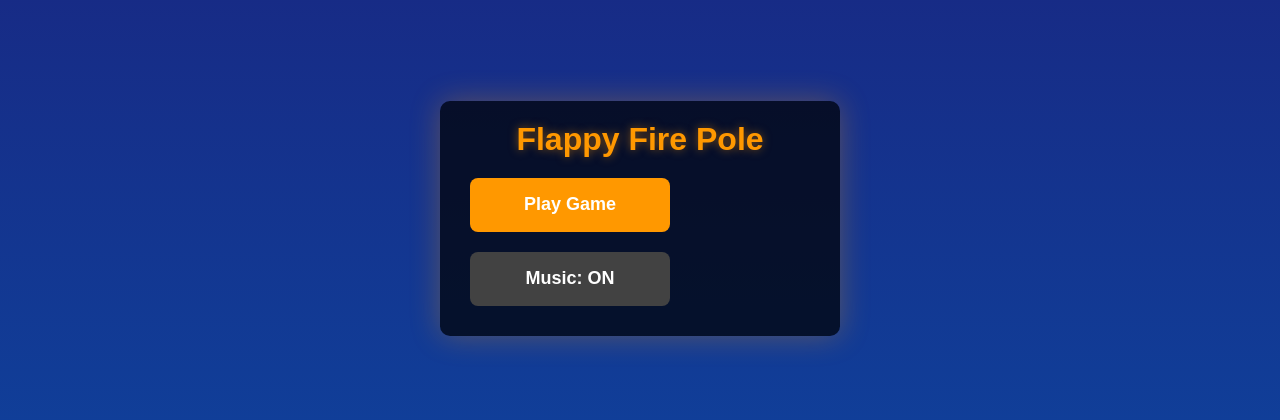
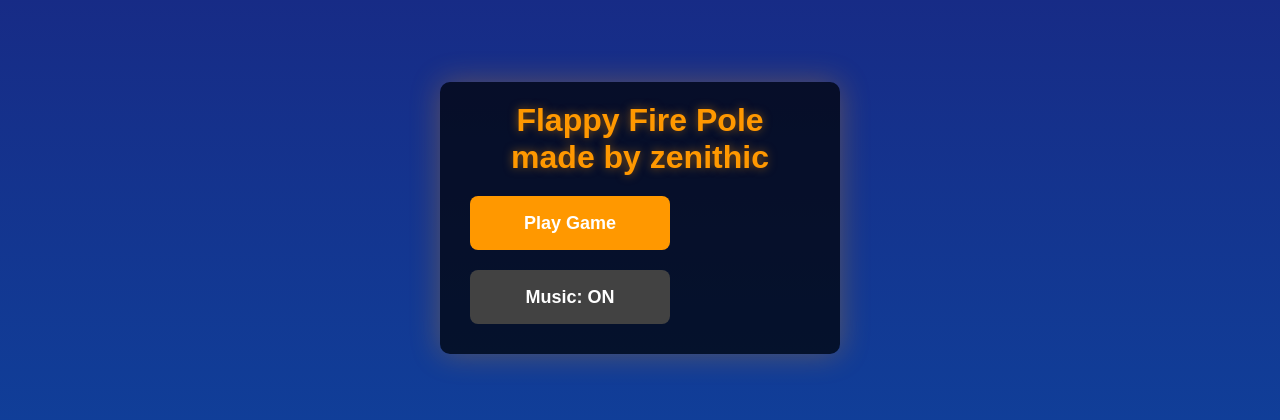
Before and after one commit to darkreality01/flyingamit, a plain HTML site: page index.html in a window 1280 px wide. Shown: the part 182-602 px from the top of the page. Drawn offline with Linux system fonts and the light colour scheme.

Commit message:
Update index.html

```diff
--- a/index.html
+++ b/index.html
@@ -11,7 +11,7 @@
     <!-- Start Screen -->
     <div id="startScreen" class="screen active">
         <div class="screen-content">
-            <h1>Flappy Fire Pole</h1>
+            <h1>Flappy Fire Pole <br> made by zenithic</h1>
             <button id="playButton" class="btn">Play Game</button>
             <div class="music-controls">
                 <button id="musicToggle" class="btn secondary">Music: ON</button>
```
